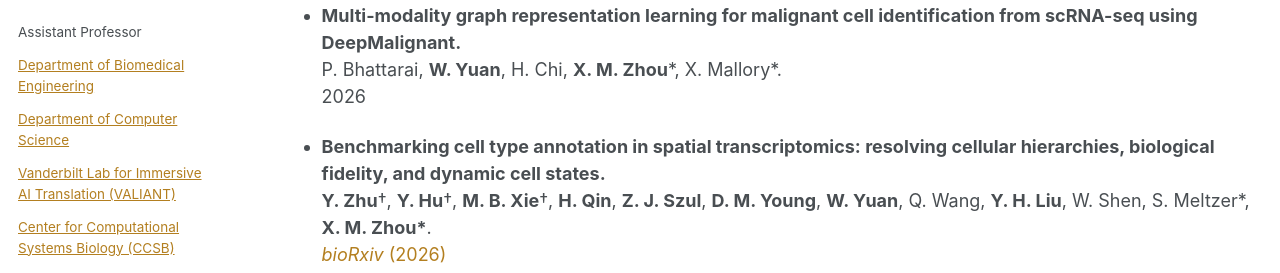
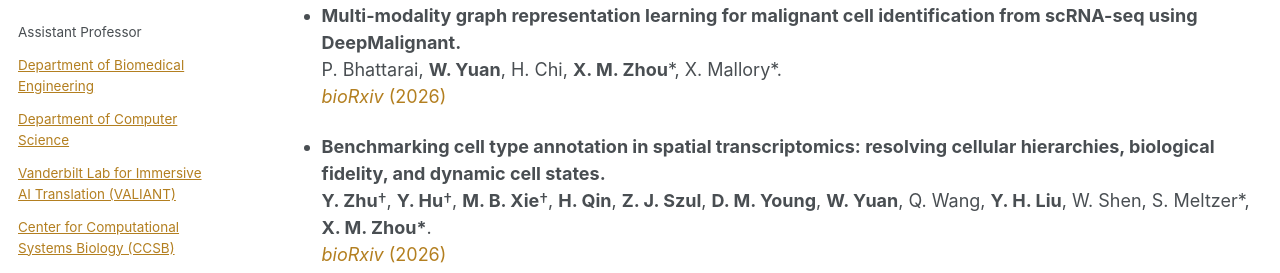
Before and after one commit to maiziezhoulab/Maiziezhoulab.github.io, a Jekyll site: the page built from _pages/publications.md, in a window 1280 px wide and 900 px high. Shown: the part 380-653 px from the top of the window. Built offline with Jekyll 4.4.1, drawn with Linux system fonts in a browser that asks for light colours; some web fonts are replaced.

Commit message:
Update publications.md

```diff
--- a/_pages/publications.md
+++ b/_pages/publications.md
@@ -26,7 +26,7 @@ used Xin Maizie Zhou (X. M. Zhou) for publications after 2022.
 ## Preprints/Under Review
 - **Multi-modality graph representation learning for malignant cell identification from scRNA-seq using DeepMalignant.**
   P. Bhattarai, **W. Yuan**, H. Chi, **X. M. Zhou**\*, X. Mallory\*.
-  2026
+  [_bioRxiv_ (2026)](https://www.biorxiv.org/content/10.64898/2026.06.29.734828v1)
 
 - **Benchmarking cell type annotation in spatial transcriptomics: resolving cellular hierarchies, biological fidelity, and dynamic cell states.**
   **Y. Zhu**†, **Y. Hu**†, **M. B. Xie**†, **H. Qin**, **Z. J. Szul**, **D. M. Young**, **W. Yuan**, Q. Wang, **Y. H. Liu**, W. Shen, S. Meltzer\*, **X. M. Zhou\***.
```
